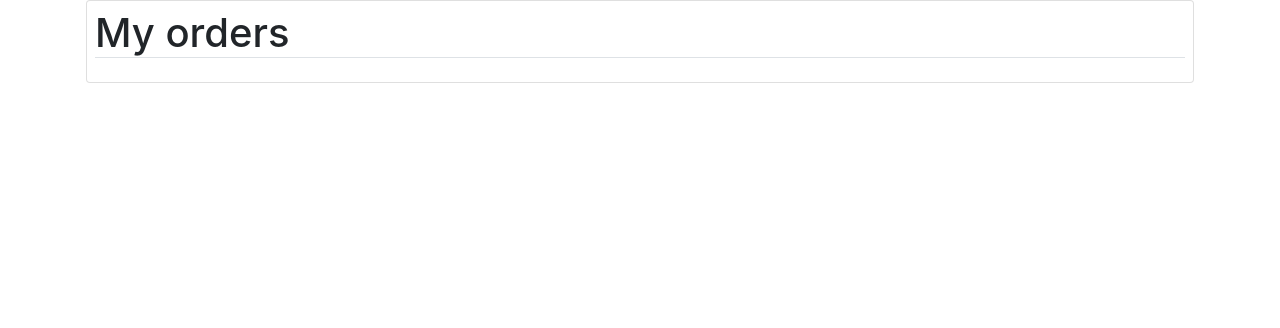
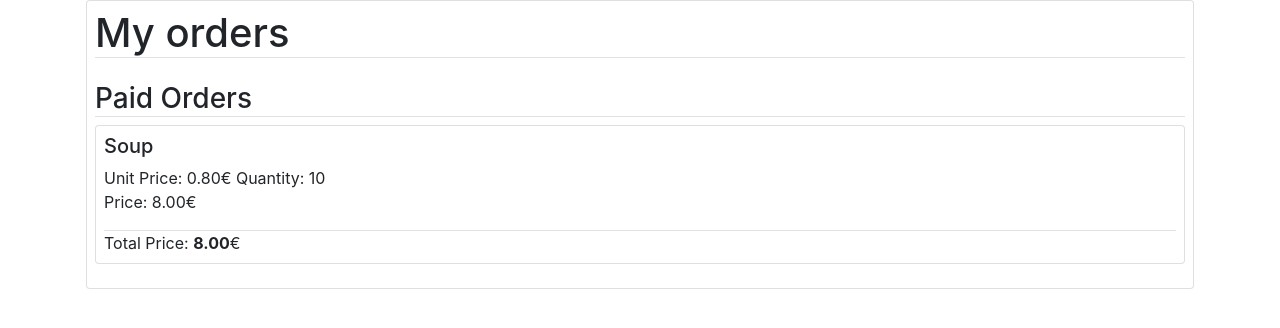
Before and after one commit to FEIProjectTeam/upb-project, a Django app: page /orders/ in a window 1280 px wide. Shown: the part 88-416 px from the top of the page. Run offline with Django 4.2, Linux system fonts and the light colour scheme; a user stored in the database is signed in; data comes from the database, SQL or seed files in the repository; tables that the repository leaves empty hold one stand-in row (values such as "Sample post"); some libraries are stand-ins or nearby versions.

Commit message:
feat: add list of paid orders into list

```diff
--- a/project/canteen/models.py
+++ b/project/canteen/models.py
@@ -15,6 +15,7 @@ class Order(models.Model):
     user = models.ForeignKey(User, on_delete=models.CASCADE)
     meals = models.ManyToManyField(Meal, through="OrderMeal")
     paid = models.BooleanField(default=False)
+    created_at = models.DateTimeField(editable=False, auto_now_add=True)
 
     def __str__(self):
         return f"Order[id:{self.id}, user:{self.user.username}, paid:{self.paid}]"
--- a/project/canteen/services/orders.py
+++ b/project/canteen/services/orders.py
@@ -1,3 +1,5 @@
+from collections import defaultdict
+
 from django.db.models import Sum, F, Max, Count
 
 from canteen.models import Order, OrderMeal, Meal
@@ -37,6 +39,35 @@ def get_unpaid_order_data_for_user(user: User):
     return {"data": list(data), "total_price": total_price}
 
 
+def get_paid_order_data_for_user(user: User):
+    data = (
+        OrderMeal.objects.filter(
+            order__user=user,
+            order__paid=True,
+        )
+        .values(
+            "order_id",
+            "meal__name",
+            "meal__price",
+            "quantity",
+        )
+        .annotate(
+            meal_total_price=F("meal__price") * F("quantity"),
+        )
+        .distinct()
+        .order_by("-order__created_at")
+    )
+    if not data.exists():
+        return None
+    structured_data = defaultdict(lambda: {"data": [], "total_price": 0})
+    for row in data:
+        order_id = row["order_id"]
+        structured_data[order_id]["data"].append(row)
+        structured_data[order_id]["total_price"] += row["meal_total_price"]
+    structured_data.default_factory = None
+    return structured_data
+
+
 def get_unpaid_order_by_user(user: User):
     order = Order.objects.filter(user=user, paid=False).first()
     return order
--- a/project/canteen/templates/canteen/orders_list.html
+++ b/project/canteen/templates/canteen/orders_list.html
@@ -2,10 +2,10 @@
 {% block title %} Orders list {% endblock title %}
 {% block content %}
     <div class="card p-2">
-        <h1 class="border-bottom mb-3">My orders</h1>
+        <h1 class="border-bottom">My orders</h1>
         {% if unpaid_order %}
-            <h3 class="border-bottom">Pending Order</h3>
-            <div class="card p-2">
+            <h3 class="border-bottom mt-3">Pending Order</h3>
+            <div class="card p-2 mb-3">
                 {% for meal in unpaid_order.data %}
                 <h5>{{ meal.meal__name }}</h5>
                 <div class="mb-3">
@@ -19,19 +19,43 @@
                 <div class="border-top">
                     Total Price: <b>{{ unpaid_order.total_price|floatformat:2 }}</b>€<br>
 
-                    <form action="#" method="post">
+                    <form action="#" method="post" id="form-pay">
                     {% csrf_token %}
                      {{ unpaid_order.form }}
-                    <div><button type="submit" class="btn btn-success mt-2">Pay For Order</button></div>
                     </form>
 
-                    <form action="{% url 'order-delete' %}" method="post">
+                    <form action="{% url 'order-delete' %}" method="post" id="form-delete">
                     {% csrf_token %}
                      {{ unpaid_order.form }}
-                    <div><button type="submit" class="btn btn-danger mt-2">Delete Order</button></div>
                     </form>
+
+                    <div>
+                        <button type="submit" form="form-pay" class="btn btn-success mt-2">Pay For Order</button>
+                        <button type="submit" form="form-delete" class="btn btn-danger mt-2">Delete Order</button>
+                    </div>
                 </div>
             </div>
         {% endif %}
+
+        {% if paid_orders %}
+            <h3 class="border-bottom mt-3">Paid Orders</h3>
+            {% for _, paid_order in paid_orders.items %}
+            <div class="card p-2 mb-3">
+                {% for meal in paid_order.data %}
+                <h5>{{ meal.meal__name }}</h5>
+                <div class="mb-3">
+                    <div>
+                    Unit Price: {{ meal.meal__price|floatformat:2 }}€
+                    Quantity: {{ meal.quantity }}
+                    </div>
+                    <div>Price: {{ meal.meal_total_price|floatformat:2 }}€</div>
+                </div>
+                {% endfor %}
+                <div class="border-top">
+                    Total Price: <b>{{ paid_order.total_price|floatformat:2 }}</b>€<br>
+                </div>
+            </div>
+            {% endfor %}
+        {% endif %}
     </div>
 {% endblock content %}
--- a/project/canteen/views.py
+++ b/project/canteen/views.py
@@ -37,6 +37,7 @@ from canteen.services.orders import (
     get_unpaid_order_data_for_user,
     get_unpaid_order_by_id_and_user,
     pay_for_order,
+    get_paid_order_data_for_user,
 )
 
 
@@ -189,7 +190,12 @@ class OrdersListView(LoginRequiredMixin, View):
             form = HiddenOrderIDForm()
             form.fields["id"].initial = unpaid_order["data"][0]["order_id"]
             unpaid_order["form"] = form
-        return render(request, self.template_name, {"unpaid_order": unpaid_order})
+        paid_orders = get_paid_order_data_for_user(request.user)
+        return render(
+            request,
+            self.template_name,
+            {"unpaid_order": unpaid_order, "paid_orders": paid_orders},
+        )
 
     def post(self, request):
         form = HiddenOrderIDForm(request.POST)
@@ -201,7 +207,7 @@ class OrdersListView(LoginRequiredMixin, View):
             else:
                 pay_for_order(order)
                 messages.success(request, "Order was paid.")
-        return render(request, self.template_name, {})
+        return redirect(reverse("orders-list"))
 
 
 class OrderDeleteView(LoginRequiredMixin, View):
```
